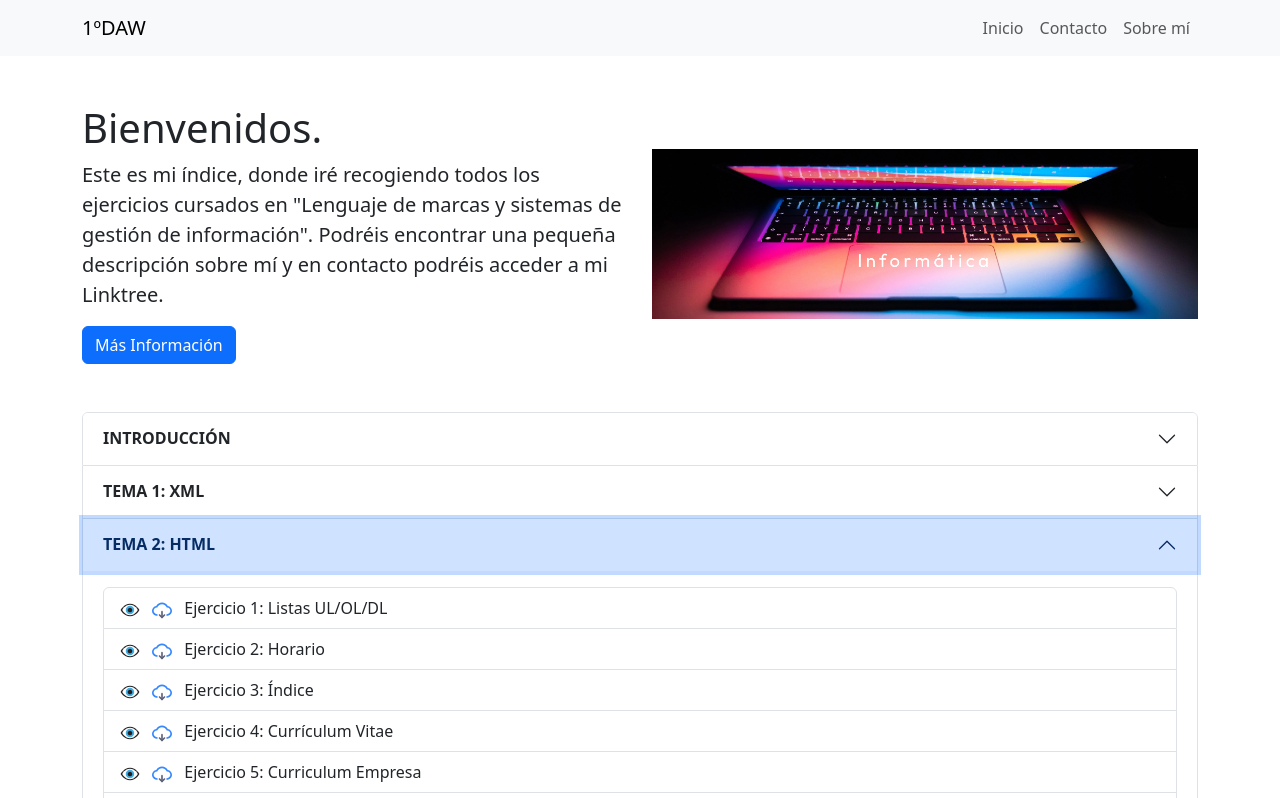
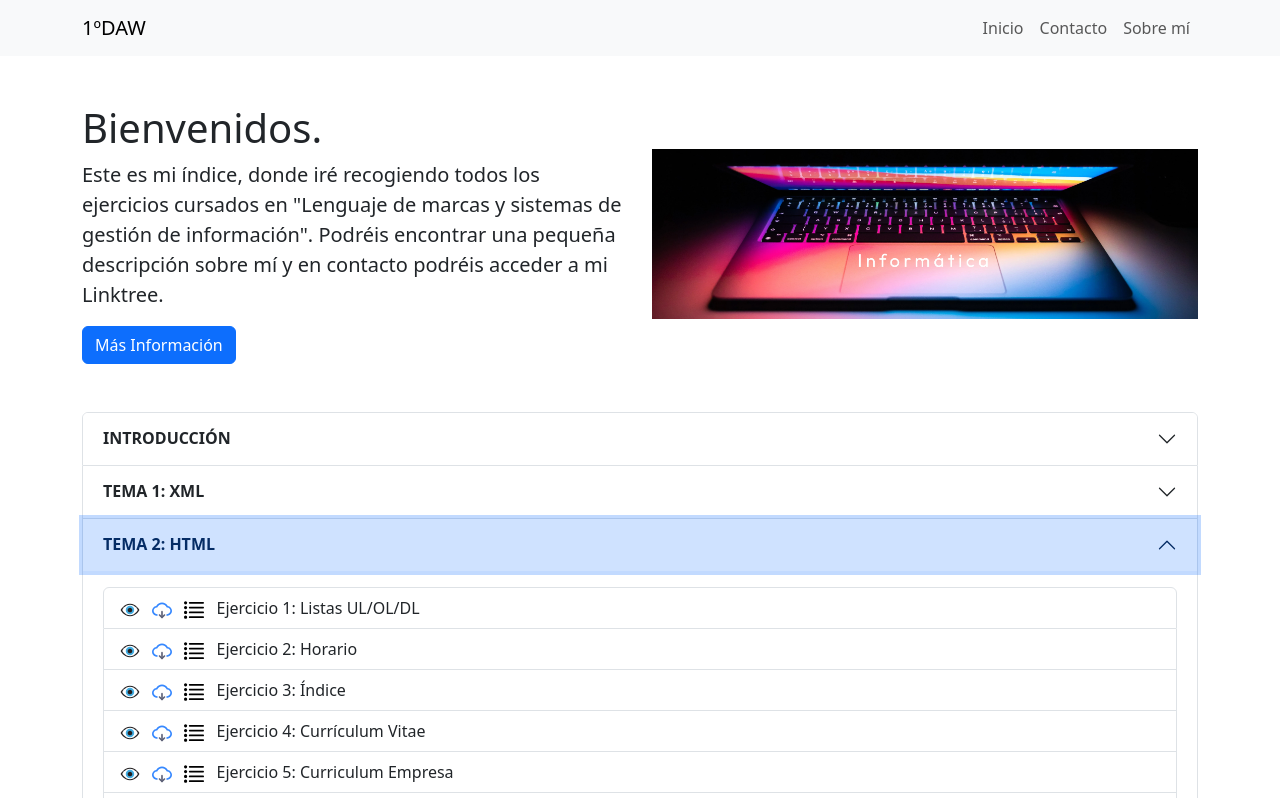
Before and after one commit to l3yton/INDICE-LSMGI, a plain HTML site: page index.html in a window 1280 px wide. Both pictures are taken after a click on the button "TEMA 2: HTML". Shown: the top 798 px of the page. Drawn offline with nearby package versions, Linux system fonts and the light colour scheme.

Commit message:
Update index.html

```diff
--- a/index.html
+++ b/index.html
@@ -84,6 +84,8 @@
         <div>
             <a href="paisesyHechos.xml"><img src="iconoVista.svg" alt="Abrir" width="20" class="me-2"></a>
             <a href="paisesyHechos.xml"><img src="iconoDescarga.svg" alt="Descargar" width="20" class="me-2"></a>
+            <a href="https://github.com/l3yton/Lenguaje-Marcas-y-Signos-24-25/blob/main/C%C3%93DIGOS/TEMA1/EJE1_Paises_y_Hechos.xml"><img src="iconoCodigo.svg" alt="Abrir" width="20" class="me-2"></a>
+
             Ejercicio 1: Paises y hechos históricos
         </div>
     </li>
@@ -91,6 +93,7 @@
         <div>
             <a href="ejercicio2XML.pdf"><img src="iconoVista.svg" alt="Abrir" width="20" class="me-2"></a>
             <a href="#"><img src="iconoDescarga.svg" alt="Descargar" width="20" class="me-2"></a>
+            <a href="https://github.com/l3yton/Lenguaje-Marcas-y-Signos-24-25/blob/main/C%C3%93DIGOS/TEMA1/EJE2_Art%C3%ADculos_fechas_frutas_figuras_y_n%C3%BAmeros.xml"><img src="iconoCodigo.svg" alt="Abrir" width="20" class="me-2"></a>
             Ejercicio 2: Artículos, fechas, frutas, figuras y números
         </div>
     </li>
@@ -98,6 +101,7 @@
         <div>
             <a href="ejercicio3XML.pdf"><img src="iconoVista.svg" alt="Abrir" width="20" class="me-2"></a>
             <a href="#"><img src="iconoDescarga.svg" alt="Descargar" width="20" class="me-2"></a>
+            <a href="https://github.com/l3yton/Lenguaje-Marcas-y-Signos-24-25/blob/main/C%C3%93DIGOS/TEMA1/EJE3_Agenda_Receta_Gesti%C3%B3n.xml"><img src="iconoCodigo.svg" alt="Abrir" width="20" class="me-2"></a>
             Ejercicio 3: Agenda, receta y gestión
         </div>
     </li>
@@ -105,6 +109,7 @@
         <div>
             <a href="examen1lenguajes.pdf"><img src="iconoVista.svg" alt="Abrir" width="20" class="me-2"></a>
             <a href="#"><img src="iconoDescarga.svg" alt="Descargar" width="20" class="me-2"></a>
+            <a href="https://github.com/l3yton/Lenguaje-Marcas-y-Signos-24-25/blob/main/C%C3%93DIGOS/TEMA1/Examen.xml"><img src="iconoCodigo.svg" alt="Abrir" width="20" class="me-2"></a>
             Exámen XML
         </div>
     </li>
@@ -128,6 +133,7 @@
                             <div>
                                 <a href="EjemploLista(OL,UL,DL).html"><img src="iconoVista.svg" alt="Abrir" width="20" class="me-2"></a>
                                 <a href="#"><img src="iconoDescarga.svg" alt="Descargar" width="20" class="me-2"></a>
+                                <a href="https://github.com/l3yton/Lenguaje-Marcas-y-Signos-24-25/blob/main/C%C3%93DIGOS/TEMA2/EJE1_Listas_UL_OL_DL.html"><img src="iconoCodigo.svg" alt="Abrir" width="20" class="me-2"></a>
                                 Ejercicio 1: Listas UL/OL/DL
                             </div>
                         </li>
@@ -135,6 +141,7 @@
                             <div>
                                 <a href="HorarioDAW.html"><img src="iconoVista.svg" alt="Abrir" width="20" class="me-2"></a>
                                 <a href="#"><img src="iconoDescarga.svg" alt="Descargar" width="20" class="me-2"></a>
+                                <a href="https://github.com/l3yton/Lenguaje-Marcas-y-Signos-24-25/blob/main/C%C3%93DIGOS/TEMA2/EJE2_Horario_Daw.html"><img src="iconoCodigo.svg" alt="Abrir" width="20" class="me-2"></a>
                                 Ejercicio 2: Horario
                             </div>
                         </li>
@@ -142,6 +149,7 @@
                             <div>
                                 <a href="inicioIndex.html"><img src="iconoVista.svg" alt="Abrir" width="20" class="me-2"></a>
                                 <a href="#"><img src="iconoDescarga.svg" alt="Descargar" width="20" class="me-2"></a>
+                                <a href="https://github.com/l3yton/Lenguaje-Marcas-y-Signos-24-25/blob/main/C%C3%93DIGOS/TEMA2/EJE3_%C3%8Dndice.html"><img src="iconoCodigo.svg" alt="Abrir" width="20" class="me-2"></a>
                                 Ejercicio 3: Índice
                             </div>
                         </li>
@@ -149,6 +157,7 @@
                             <div>
                                 <a href="curriculumVitae1.html"><img src="iconoVista.svg" alt="Abrir" width="20" class="me-2"></a>
                                 <a href="#"><img src="iconoDescarga.svg" alt="Descargar" width="20" class="me-2"></a>
+                                <a href="https://github.com/l3yton/Lenguaje-Marcas-y-Signos-24-25/blob/main/C%C3%93DIGOS/TEMA2/EJE4_Curr%C3%ADculum_Vitae"><img src="iconoCodigo.svg" alt="Abrir" width="20" class="me-2"></a>
                                 Ejercicio 4: Currículum Vitae
                             </div>
                         </li>
@@ -156,6 +165,7 @@
                             <div>
                                 <a href="CurrículumVitaeGonzalo.pdf"><img src="iconoVista.svg" alt="Abrir" width="20" class="me-2"></a>
                                 <a href="modeloExamen.html"><img src="iconoDescarga.svg" alt="Descargar" width="20" class="me-2"></a>
+                                <a href=""><img src="iconoCodigo.svg" alt="Abrir" width="20" class="me-2"></a>
                                 Ejercicio 5: Curriculum Empresa
                             </div>
                         </li>
@@ -163,6 +173,7 @@
                             <div>
                                 <a href="examenHTML.html"><img src="iconoVista.svg" alt="Abrir" width="20" class="me-2"></a>
                                 <a href="#"><img src="iconoDescarga.svg" alt="Descargar" width="20" class="me-2"></a>
+                                <a href="https://github.com/l3yton/Lenguaje-Marcas-y-Signos-24-25/blob/main/C%C3%93DIGOS/TEMA2/Examen.html"><img src="iconoCodigo.svg" alt="Abrir" width="20" class="me-2"></a>
                                 Examen HTML
                             </div>
                         </li>
@@ -185,6 +196,7 @@
                             <div>
                                 <a href="#"><img src="iconoVista.svg" alt="Abrir" width="20" class="me-2"></a>
                                 <a href="#"><img src="iconoDescarga.svg" alt="Descargar" width="20" class="me-2"></a>
+                                <a href="https://github.com/l3yton/Lenguaje-Marcas-y-Signos-24-25/blob/main/C%C3%93DIGOS/TEMA3/EJE1_Juegos_Resueltos.html"><img src="iconoCodigo.svg" alt="Abrir" width="20" class="me-2"></a>
                                 Ejercicio 1: Juegos resueltos
                             </div>
                         </li>
@@ -192,6 +204,7 @@
                             <div>
                                 <a href="calculadora.html"><img src="iconoVista.svg" alt="Abrir" width="20" class="me-2"></a>
                                 <a href="calculadora.html"><img src="iconoDescarga.svg" alt="Descargar" width="20" class="me-2"></a>
+                                <a href="https://github.com/l3yton/Lenguaje-Marcas-y-Signos-24-25/blob/main/C%C3%93DIGOS/TEMA3/EJE2_Calculadora.html"><img src="iconoCodigo.svg" alt="Abrir" width="20" class="me-2"></a>
                                 Ejercicio 2: Calculadora
                             </div>
                         </li>
@@ -199,6 +212,7 @@
                             <div>
                                 <a href="#"><img src="iconoVista.svg" alt="Abrir" width="20" class="me-2"></a>
                                 <a href="#"><img src="iconoDescarga.svg" alt="Descargar" width="20" class="me-2"></a>
+                                <a href="https://github.com/l3yton/Lenguaje-Marcas-y-Signos-24-25/blob/main/C%C3%93DIGOS/TEMA3/EJE3_Proyecto_Web_Br%C3%BAjula.html"><img src="iconoCodigo.svg" alt="Abrir" width="20" class="me-2"></a>
                                 Ejercicio 3: Proyecto Web Brújula
                             </div>
                         </li>
@@ -207,6 +221,7 @@
                             <div>
                                 <a href="landingPageBoostrap1.html"><img src="iconoVista.svg" alt="Abrir" width="20" class="me-2"></a>
                                 <a href="landingPageBoostrap1.html"><img src="iconoDescarga.svg" alt="Descargar" width="20" class="me-2"></a>
+                                <a href="https://github.com/l3yton/Lenguaje-Marcas-y-Signos-24-25/blob/main/C%C3%93DIGOS/TEMA3/EJE4_Landing_Page_Boostrap1.html"><img src="iconoCodigo.svg" alt="Abrir" width="20" class="me-2"></a>
                                 Ejercicio 4: Landing Page Boostrap 1
                             </div>
                         </li>
@@ -215,7 +230,7 @@
                             <div>
                                 <a href="landingPageBoostrap2.html"><img src="iconoVista.svg" alt="Abrir" width="20" class="me-2"></a>
                                 <a href="landingPageBoostrap2.html"><img src="iconoDescarga.svg" alt="Descargar" width="20" class="me-2"></a>
-                                <a href=""><img src="iconoCodigo.svg" alt="Abrir" width="20" class="me-2"></a>
+                                <a href="https://github.com/l3yton/Lenguaje-Marcas-y-Signos-24-25/blob/main/C%C3%93DIGOS/TEMA3/EJE5_Landing_Page_Boostrap2.html"><img src="iconoCodigo.svg" alt="Abrir" width="20" class="me-2"></a>
                                 Ejercicio 5: Landing Page Boostrap 2
                             </div>
                         </li>
@@ -239,6 +254,8 @@
                 <div>
                     <a href="TAREAS4.1JAVASCRIPT.pdf"><img src="iconoVista.svg" alt="Abrir" width="20" class="me-2"></a>
                     <a href="#"><img src="iconoDescarga.svg" alt="Descargar" width="20" class="me-2"></a>
+                    <a href="https://github.com/l3yton/Lenguaje-Marcas-y-Signos-24-25/blob/main/C%C3%93DIGOS/TEMA4/EJE1_B%C3%A1sicos_Javascript.js"><img src="iconoCodigo.svg" alt="Abrir" width="20" class="me-2"></a>
+
                     Ejercicio 1: Básicos Javascript
                 </div>
             </li>
```
